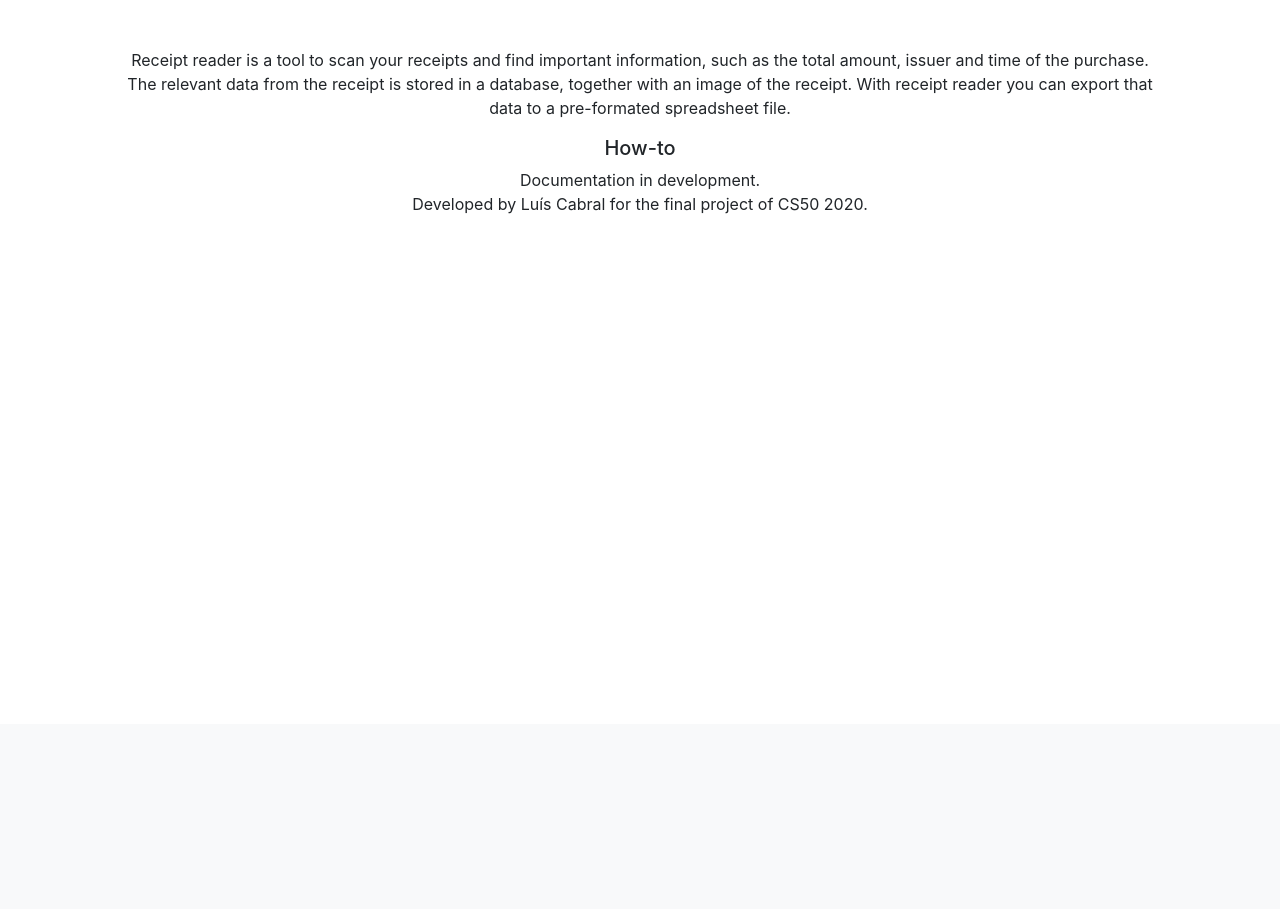
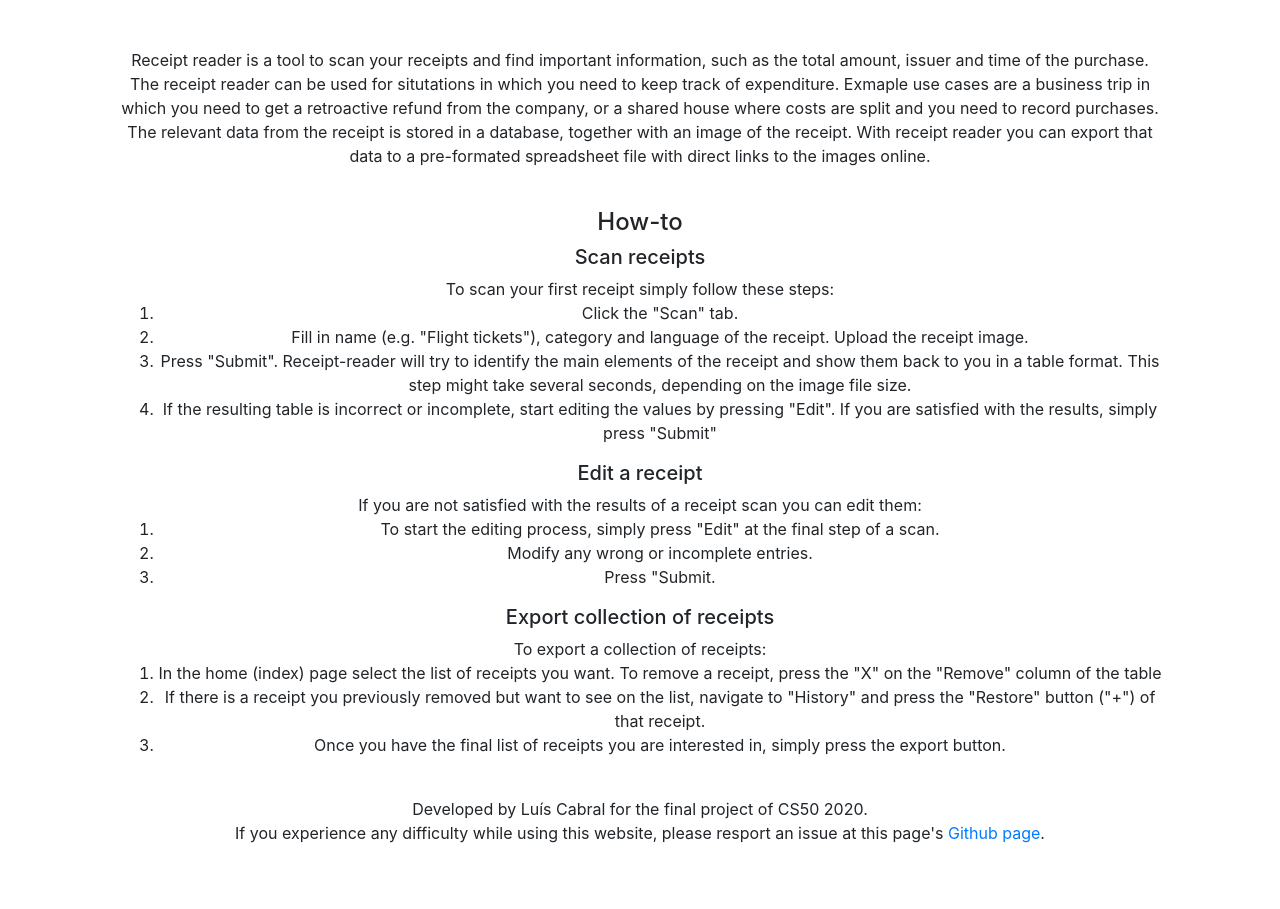
Before and after one commit to luisscabral/receipt-reader, a Flask app: template templates/about.html in a window 1280 px wide. Shown: the part 76-985 px from the top of the page. Before the commit the page ends 290 px from the top, so only its background shows below. Run offline with Flask 2, Linux system fonts and the light colour scheme; the template is opened without the code that fills it, so the values that code supplies are empty; some libraries are stand-ins or nearby versions.

Commit message:
working solution in EC2

```diff
--- a/application.py
+++ b/application.py
@@ -7,6 +7,7 @@ import flask_excel as excel
 from flask_session import Session
 from flask_dropzone import Dropzone
 from flask_debugtoolbar import DebugToolbarExtension
+# from flask_sqlalchemy import SQLAlchemy
 from tempfile import mkdtemp
 from werkzeug.exceptions import default_exceptions, HTTPException, InternalServerError
 from werkzeug.security import check_password_hash, generate_password_hash
@@ -21,6 +22,8 @@ from datetime import date
 from dateutil.parser import parse
 import cv2
 import re
+from sqlalchemy.orm import scoped_session, sessionmaker
+
 
 from helpers import apology, login_required, lookup, usd, eur
 
@@ -71,7 +74,40 @@ app.config["SESSION_TYPE"] = "filesystem"
 Session(app)
 
 # Configure CS50 Library to use SQLite database
-db = SQL("sqlite:///receipt.db")
+package_dir = os.path.abspath(os.path.dirname(__file__))
+db_dir = os.path.join(package_dir, 'receipt.db')
+db = SQL("sqlite:///" + db_dir)
+Session = scoped_session(sessionmaker())
+# app.config['SQLALCHEMY_DATABASE_URI'] = 'sqlite:///' + db_path
+# db = SQLAlchemy(app)
+
+# class users(db.Model):
+#     id = db.Column(db.Integer, primary_key = True)
+#     username = db.Column(db.String(80), unique = True, nullable = False)
+#     hash = db.Column(db.String(120), nullable = False)
+#     receipts = db.Column(db.Integer, nullable = False, default='0')
+
+#     def __repr__(self):
+#         return '<users %r>' % self.username
+
+# class receipts(db.Model):
+#     id = db.Column(db.Integer, primary_key = True)
+#     user_id = db.Column(db.Integer, db.ForeignKey('users.id'), nullable=False)
+#     name = db.Column(db.String, nullable = False)
+#     header = db.Column(db.String)
+#     total = db.Column(db.Float, nullable=False, default= '0.00')
+#     date = db.Column(db.DateTime, nullable = False)
+#     date_created = db.Column(db.DateTime, nullable = False)
+#     category = db.Column(db.String, nullable = False)
+#     language = db.Column(db.String, nullable = False)
+#     image_link = db.Column(db.String, nullable = False)
+#     deleted = db.Column(db.Integer, nullable = False)
+
+#     user = db.relationship('users', backref=db.backref('receipt', lazy=True))
+
+#     def __repr__(self):
+#         return '<receipts %r>' % self.username
+
 
 most_common_passwords = [
     "123456",
@@ -210,8 +246,8 @@ def login():
             return apology("must provide password", 403)
 
         # Query database for username
-        rows = db.execute("SELECT * FROM users WHERE username = :username",
-                          username=request.form.get("username"))
+        rows = db.execute("SELECT * FROM users WHERE username = :username", username=request.form.get("username"))
+        # rows = db.Query.filter_by(username = request.form.get("username"))
 
         # Ensure username exists and password is correct
         if len(rows) != 1 or not check_password_hash(rows[0]["hash"], request.form.get("password")):
--- a/templates/about.html
+++ b/templates/about.html
@@ -6,11 +6,35 @@
 
 {% block main %}
 <p>
-    Receipt reader is a tool to scan your receipts and find important information, such as the total amount, issuer and time of the purchase.
-    The relevant data from the receipt is stored in a database, together with an image of the receipt. With receipt reader you can export that data to a pre-formated spreadsheet file.<br>
-    <h5>How-to</h5>
-    Documentation in development.
-    <br>
-    Developed by Luís Cabral for the final project of CS50 2020.
+    Receipt reader is a tool to scan your receipts and find important information, such as the total amount, issuer and time of the purchase. The receipt reader can be used for situtations in which you need to keep track of expenditure. Exmaple use cases are a business trip in which you need to get a retroactive refund from the company, or a shared house where costs are split and you need to record purchases. <br>
+    The relevant data from the receipt is stored in a database, together with an image of the receipt. With receipt reader you can export that data to a pre-formated spreadsheet file with direct links to the images online.<br>
+</p> <br>
+<h4>How-to</h4>
+<h5>Scan receipts</h5>
+To scan your first receipt simply follow these steps:
+<ol>
+    <li>Click the "Scan" tab.</li>
+    <li>Fill in name (e.g. "Flight tickets"), category and language of the receipt. Upload the receipt image.</li>
+    <li>Press "Submit". Receipt-reader will try to identify the main elements of the receipt and show them back to you in a table format. This step might take several seconds, depending on the image file size.</li>
+    <li>If the resulting table is incorrect or incomplete, start editing the values by pressing "Edit". If you are satisfied with the results, simply press "Submit"</li>
+</ol>
+<h5>Edit a receipt</h5>
+If you are not satisfied with the results of a receipt scan you can edit them:
+<ol>
+    <li>To start the editing process, simply press "Edit" at the final step of a scan.</li>
+    <li>Modify any wrong or incomplete entries.</li>
+    <li>Press "Submit.</li>
+</ol>
+<h5>Export collection of receipts</h5>
+To export a collection of receipts:
+<ol>
+    <li>In the home (index) page select the list of receipts you want. To remove a receipt, press the "X" on the "Remove" column of the table</li>
+    <li>If there is a receipt you previously removed but want to see on the list, navigate to "History" and press the "Restore" button ("+") of that receipt.</li>
+    <li>Once you have the final list of receipts you are interested in, simply press the export button.</li>
+</ol>
+<br>
+<p>
+    Developed by Luís Cabral for the final project of CS50 2020. <br>
+    If you experience any difficulty while using this website, please resport an issue at this page's <a href="https://github.com/luisscabral/receipt-reader">Github page</a>.
 </p>
 {% endblock %}
--- a/templates/index.html
+++ b/templates/index.html
@@ -53,6 +53,6 @@
     </tbody>
 </table>
 <form action="/download" method="POST">
-    <button class="btn btn-success" type="submit" name="download" value="download">Download as Excel file</button>
+    <button class="btn btn-success" type="submit" name="download" value="download">Download as CSV file (Excel compatible)</button>
 </form>
 {% endblock %}
--- /dev/null
+++ b/test.py
@@ -0,0 +1,6 @@
+import os
+
+package_dir = os.path.abspath(os.path.dirname(__file__))
+db_dir = os.path.join(package_dir, 'receipt.db')
+# db = SQL("sqlite:///" + db_dir)
+print(db_dir)
```
Also changed, not shown: receipt.db.
